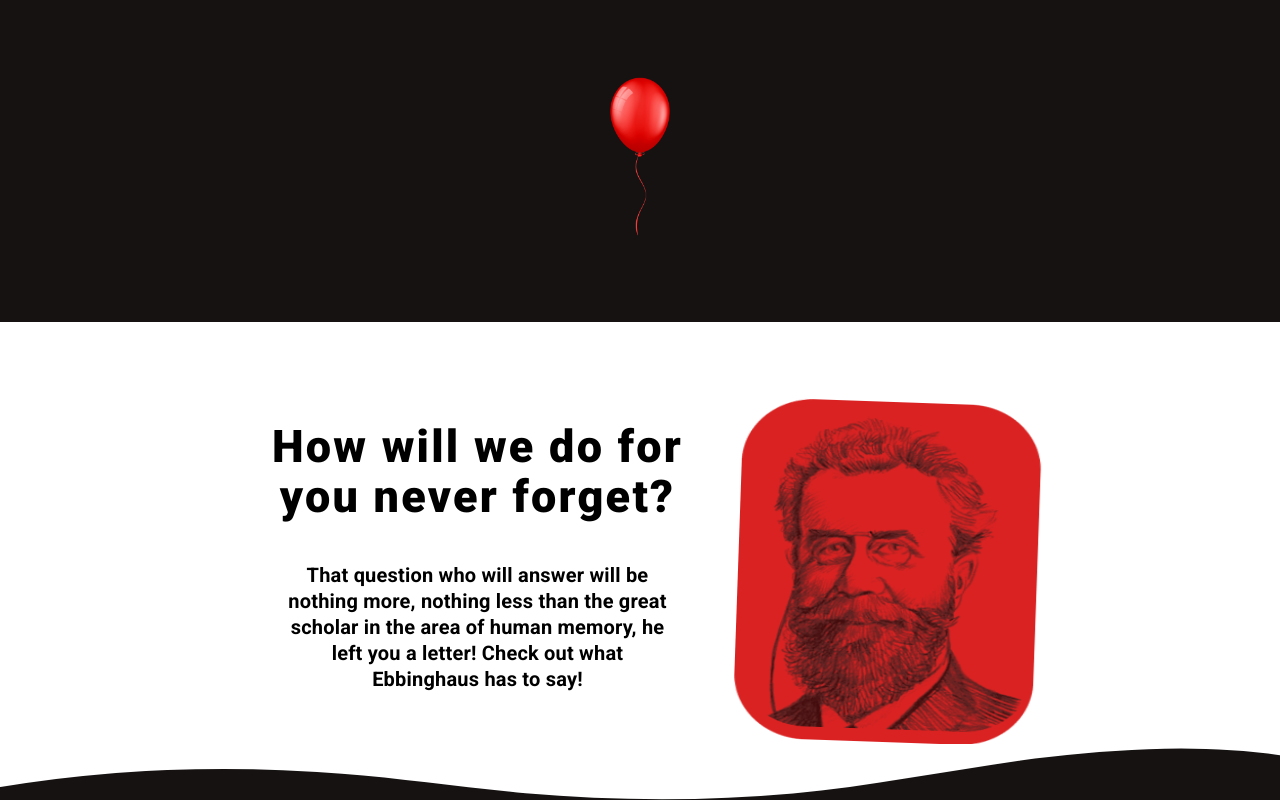
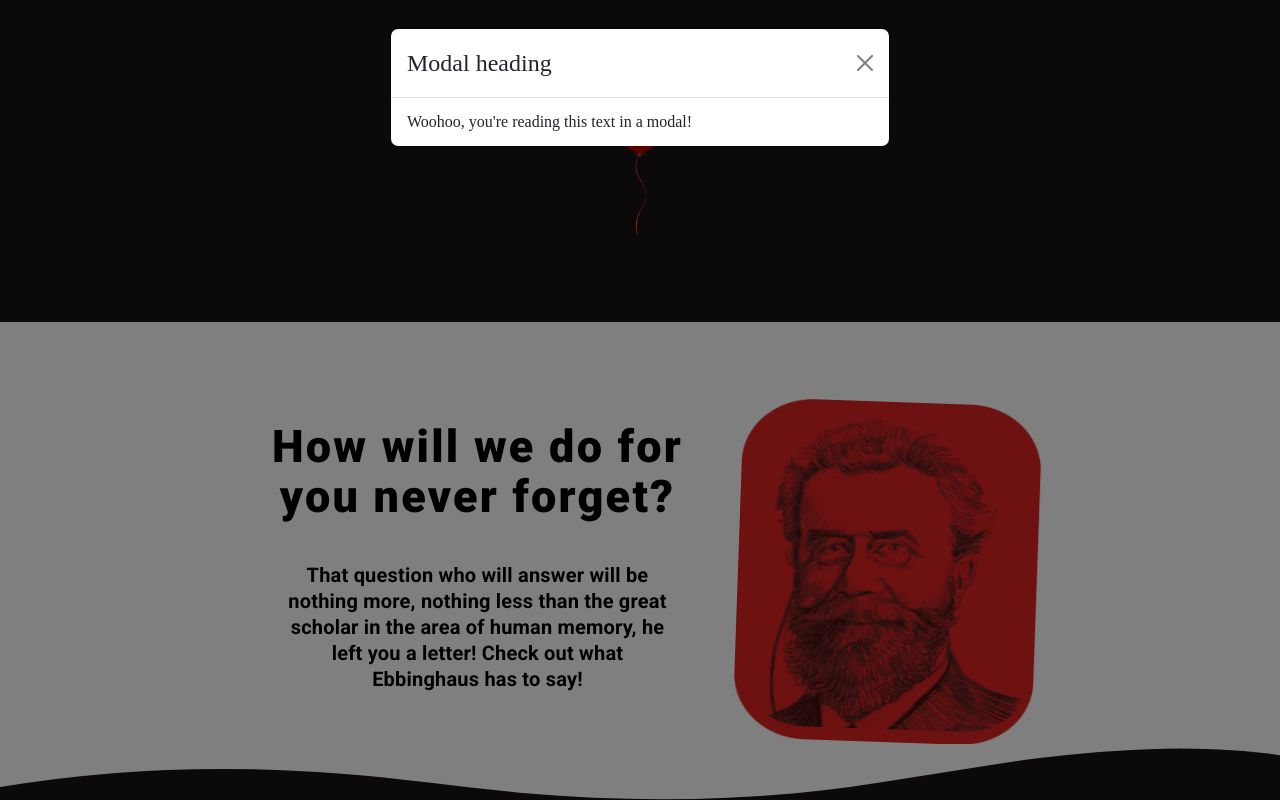
Before and after one commit to emilynakano/shining-front, a React (Create React App) app: page / in a window 1280 px wide. Both pictures are taken after a click on the element 900 px from the left and 1051 px from the top of the page. Shown: the part 478-1278 px from the top of the page. Built offline with nearby package versions, Linux system fonts and the light colour scheme; no server answers.

Commit message:
feat: add a modal test to letter from ebbinghaus

```diff
--- a/package.json
+++ b/package.json
@@ -9,6 +9,7 @@
     "@testing-library/user-event": "^13.5.0",
     "@uiw/react-md-editor": "^3.18.1",
     "axios": "^0.27.2",
+    "bootstrap": "^5.2.2",
     "react": "^18.2.0",
     "react-bootstrap": "^2.5.0",
     "react-dom": "^18.2.0",
--- a/src/App.js
+++ b/src/App.js
@@ -1,7 +1,8 @@
 import { BrowserRouter } from 'react-router-dom';
-
 import { ToastContainer } from 'react-toastify';
 import 'react-toastify/dist/ReactToastify.min.css';
+import 'bootstrap/dist/css/bootstrap.min.css';
+
 import Routes from './routes';
 import { AuthProvider } from './hooks/useAuth';
 
--- /dev/null
+++ b/src/components/modals/LetterEbbinghaus.js
@@ -0,0 +1,12 @@
+import Modal from 'react-bootstrap/Modal';
+
+export default function LetterEbbinghaus({ show, setShow }) {
+  return (
+    <Modal show={show} onHide={() => setShow(!show)}>
+      <Modal.Header closeButton>
+        <Modal.Title>Modal heading</Modal.Title>
+      </Modal.Header>
+      <Modal.Body>Woohoo, you're reading this text in a modal!</Modal.Body>
+    </Modal>
+  );
+}
--- a/src/pages/home/SecondSection.js
+++ b/src/pages/home/SecondSection.js
@@ -1,9 +1,12 @@
 import styled from 'styled-components';
 import Fade from 'react-reveal/Fade';
+import { useState } from 'react';
 import { Title as StyleTitle, Description as StyleDescription } from './FirstSection';
 import Hermann from '../../assets/images/Hermann.jpg';
+import LetterEbbinghaus from '../../components/modals/LetterEbbinghaus';
 
 export default function SecondSection() {
+  const [showMessage, setShowMessage] = useState(false);
   return (
     <Container>
       <Main>
@@ -11,10 +14,8 @@ export default function SecondSection() {
           <Fade left cascade>
             <div>
               <h1>
-
                 How will we do for
                 you never forget?
-
               </h1>
             </div>
           </Fade>
@@ -35,9 +36,10 @@ export default function SecondSection() {
         </Description>
       </Main>
       <Fade right>
-        <LogoHermann>
+        <LogoHermann onClick={() => setShowMessage(true)}>
           <img src={Hermann} alt="herman" />
         </LogoHermann>
+        <LetterEbbinghaus show={showMessage} setShow={setShowMessage} />
       </Fade>
     </Container>
   );
```
Also changed, not shown: 1 other file (tests, documents, lock files or other folders).
